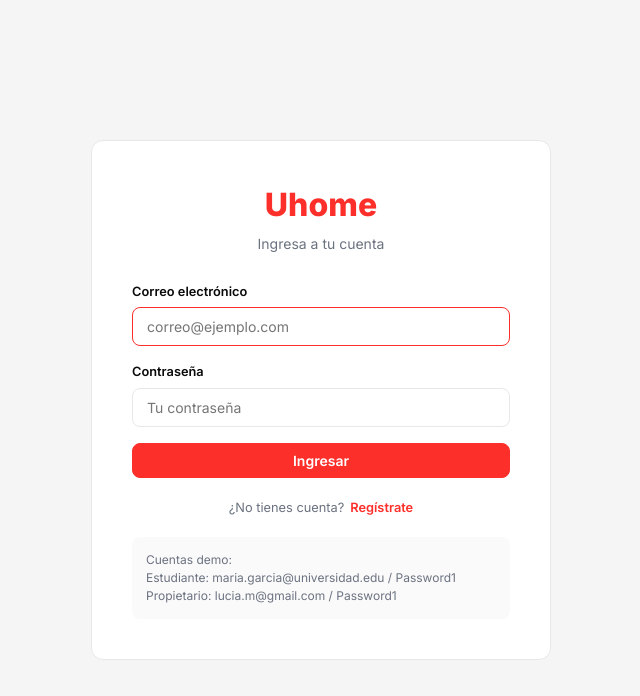
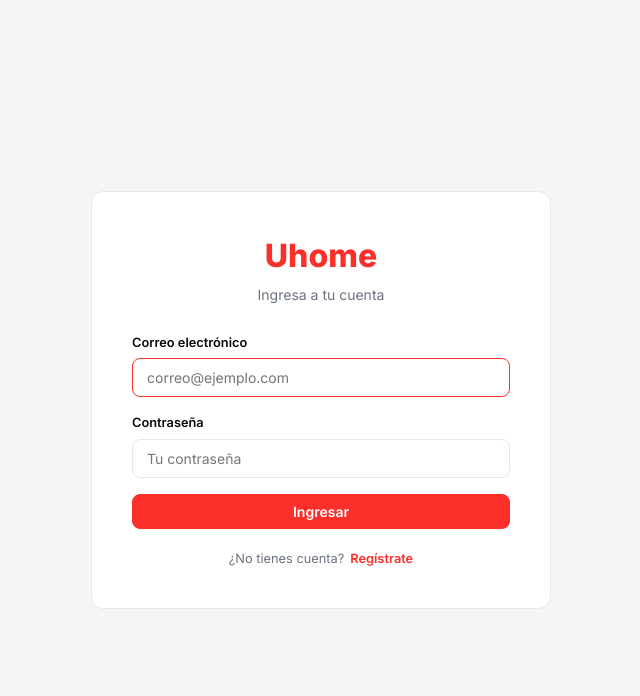
Before and after one commit to davidgarciamunozz/Uhome, a React (Vite) app: page /login in a window 1280 px wide. Shown: the top 696 px of the page, without its empty margins (319-959 px from the left). Built offline with nearby package versions, Linux system fonts and the light colour scheme.

Commit message:
fix: remove demo account credentials from login page

```diff
--- a/src/presentation/pages/LoginPage.tsx
+++ b/src/presentation/pages/LoginPage.tsx
@@ -78,11 +78,7 @@
           <Link to="/register">Regístrate</Link>
         </div>
 
-        <div className="demo-hint">
-          <p className="text-xs text-gray">Cuentas demo:</p>
-          <p className="text-xs text-gray">Estudiante: maria.garcia@universidad.edu / Password1</p>
-          <p className="text-xs text-gray">Propietario: lucia.m@gmail.com / Password1</p>
-        </div>
+
       </div>
     </div>
   );
```
